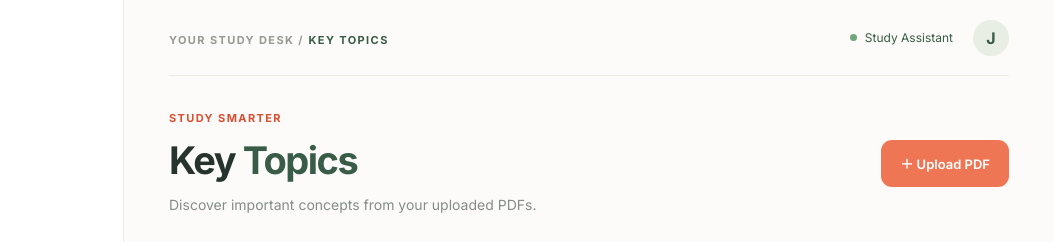
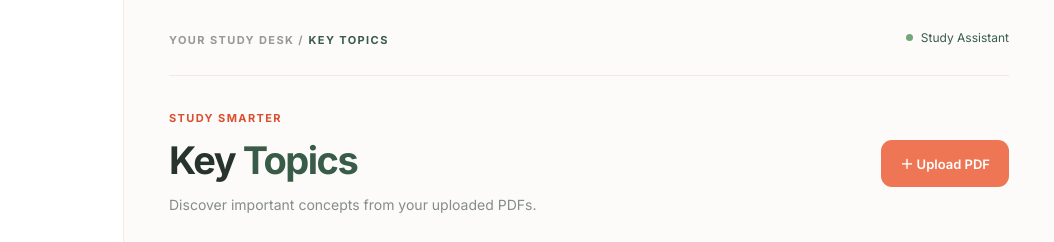
Before and after one commit to CodeCrafterDP/AI_STUDY_ASSISTANT, a plain HTML site: page key-topics/key-topics.html in a window 1280 px wide. Shown: the top 242 px of the page, 226-1280 px from the left. Drawn offline with Linux system fonts and the light colour scheme.

Commit message:
Adding key-topics

```diff
--- a/key-topics/key-topics.html
+++ b/key-topics/key-topics.html
@@ -54,7 +54,7 @@
       </div>
       <div class="top-actions">
         <span class="ai-status"><span></span> Study Assistant</span>
-        <div class="avatar">J</div>
+
       </div>
     </header>
 
```
